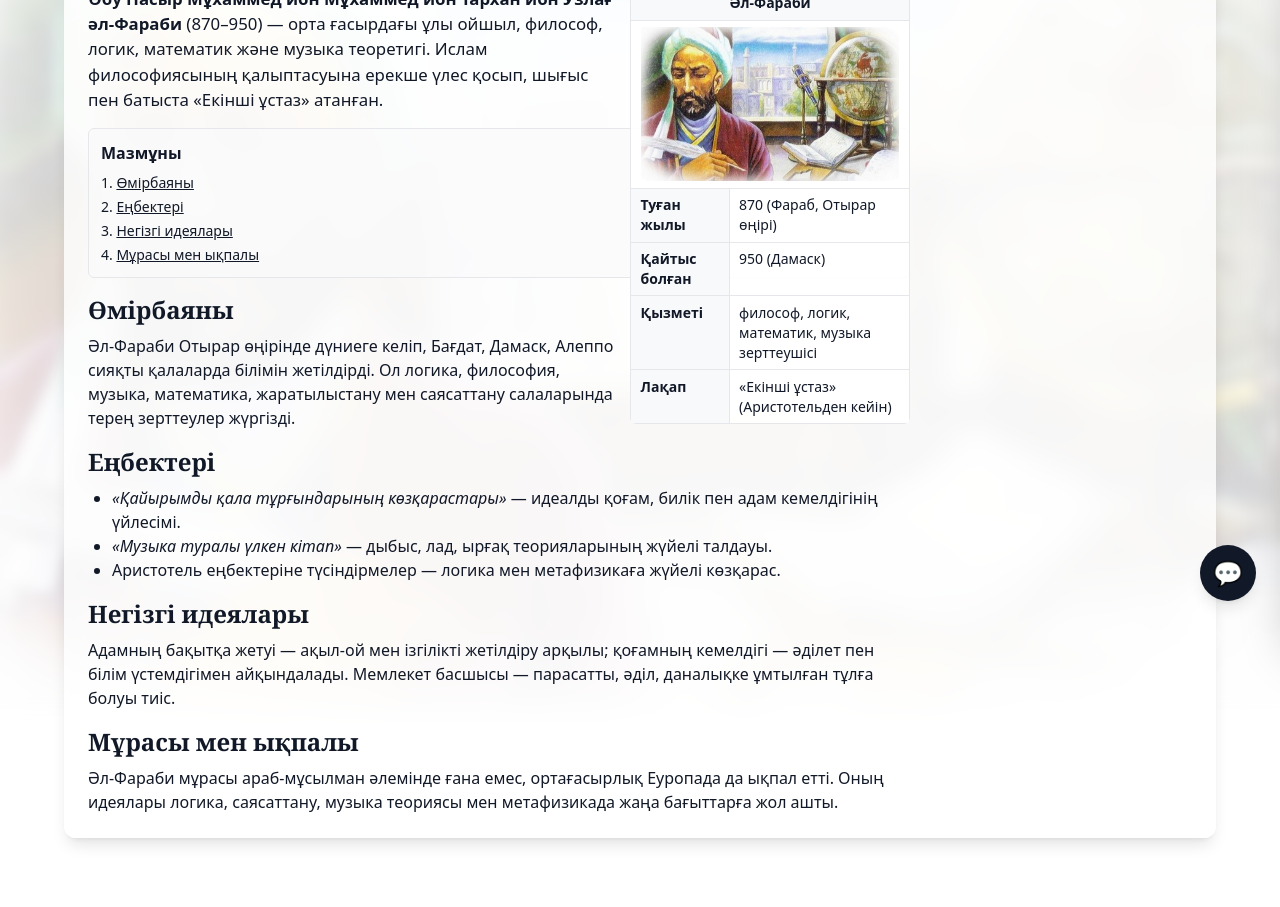
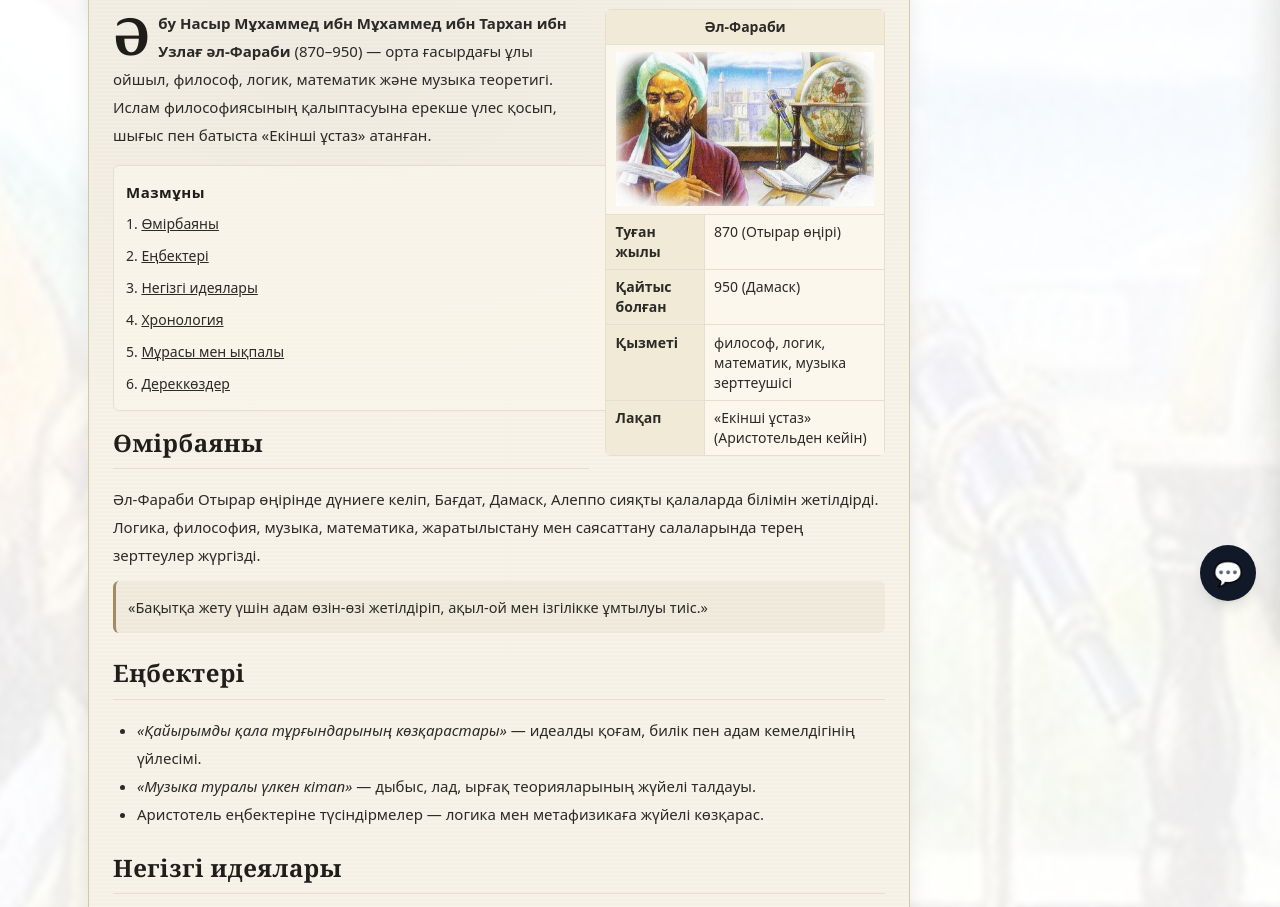
Before and after one commit to Nur228/alfarabi-chat, a website: page public/index.html in a window 1280 px wide. Shown: the part 103-1010 px from the top of the page. Before the commit the page ends 941 px from the top, so only its background shows below. Drawn offline with nearby package versions, Linux system fonts and the light colour scheme.

Commit message:
Добавлен фон и автозакрытие чата

```diff
--- a/public/index.html
+++ b/public/index.html
@@ -3,261 +3,252 @@
   <head>
     <meta charset="UTF-8" />
     <meta name="viewport" content="width=device-width,initial-scale=1" />
-    <title>Әл-Фараби — Уикипедия стилі</title>
+    <title>Әл-Фараби — Энциклопедия (тарихи стиль)</title>
     <script src="https://cdn.tailwindcss.com"></script>
     <style>
-      /* Панель чата */
-      .chat-panel {
-        transition: transform 0.4s ease-in-out;
-      }
-      .chat-panel.closed {
-        transform: translateX(100%);
+      /* ===== Историческая тема (без сборок) ===== */
+      :root{
+        --paper:#f7f3e8;          /* пергаментный фон */
+        --ink:#2b2a27;            /* “чернила” */
+        --sepia:#a68a64;          /* акцент */
+        --orn:#d2c7ad;            /* орнамент/границы */
       }
 
-      /* Инфобокс және уикипедия стилі */
-      .infobox th {
-        background: #f8f9fa;
-        font-weight: 600;
-      }
-      .infobox td,
-      .infobox th {
-        border: 1px solid #e5e7eb;
-        padding: 0.4rem 0.6rem;
-        vertical-align: top;
-      }
-      .toc a {
-        text-decoration: underline;
-      }
-      .mw hr {
-        border-color: #e5e7eb;
-        margin: 0.75rem 0 1rem;
-      }
-      .first-par {
-        font-size: 1.05rem;
+      /* Пергаментный бокс */
+      .history-paper{
+        background:
+          radial-gradient(1200px 600px at 30% 10%, rgba(0,0,0,.03), transparent 60%),
+          radial-gradient(1000px 500px at 90% 80%, rgba(0,0,0,.025), transparent 55%),
+          repeating-linear-gradient(0deg, rgba(0,0,0,.012) 0 2px, rgba(255,255,255,.02) 2px 4px),
+          var(--paper);
+        color: var(--ink);
+        border: 1px solid var(--orn);
+        box-shadow:
+          0 8px 24px rgba(0,0,0,.08),
+          inset 0 1px 0 rgba(255,255,255,.5);
       }
 
-      /* Фон при открытом чате */
-      #overlay {
-        position: fixed;
-        inset: 0;
-        background: rgba(0, 0, 0, 0.4);
-        opacity: 0;
-        pointer-events: none;
-        transition: opacity 0.4s ease-in-out;
-        z-index: 30;
+      /* Декоративная рамка сверху/снизу */
+      .history-frame{
+        position:relative;
       }
-      #overlay.visible {
-        opacity: 1;
-        pointer-events: all;
+      .history-frame:before,
+      .history-frame:after{
+        content:"";
+        position:absolute; left:18px; right:18px; height:8px;
+        background:
+          linear-gradient(90deg, transparent, var(--orn), transparent);
+        opacity:.65;
       }
+      .history-frame:before{ top:10px; }
+      .history-frame:after{ bottom:10px; }
+
+      /* Заголовки с малой_caps и тонкой линией (как вики, но теплее) */
+      .hcap{ font-variant: small-caps; letter-spacing:.5px; color:#1f1e1b; }
+      .rule{ border:0; border-top:1px solid #e5dfcf; margin:.6rem 0 1rem; }
+
+      /* Дроп-кап для первого абзаца */
+      .first-par:first-letter{
+        float:left;
+        font-size:3.2rem;
+        line-height:.9;
+        padding:.2rem .5rem .1rem 0;
+        font-weight:700;
+        color:#1e1d1a;
+        font-family: Georgia, "Times New Roman", serif;
+      }
+
+      /* Боковая цитата */
+      .pullquote{
+        border-left:3px solid var(--sepia);
+        background: rgba(166,138,100,.08);
+      }
+
+      /* Вики-инфобокс */
+      .infobox th{ background:#f1ead6; font-weight:600; }
+      .infobox td, .infobox th{
+        border:1px solid #e5dfcf; padding:.45rem .6rem; vertical-align:top;
+      }
+
+      /* Лента времени */
+      .timeline{ position:relative; padding-left:1rem; }
+      .timeline:before{
+        content:""; position:absolute; left:.35rem; top:.25rem; bottom:.25rem;
+        width:2px; background:#d9d2bf;
+      }
+      .timeline-item{ position:relative; margin:0 0 .9rem 0; padding-left:1rem; }
+      .timeline-item:before{
+        content:""; position:absolute; left:-.2rem; top:.25rem;
+        width:.55rem; height:.55rem; border-radius:50%;
+        background:#8f7b58; box-shadow:0 0 0 3px #ece5d3;
+      }
+      .timeline-year{ font-weight:700; color:#5a4b34; margin-right:.35rem; }
+
+      /* Сноски */
+      .footnotes li{ margin:.35rem 0; }
+      .footnotes sup{ color:#6c5b3e; }
+
+      /* Чат: выезд/закрытие */
+      .chat-panel{ transition: transform .4s ease-in-out; }
+      .chat-panel.closed{ transform: translateX(100%); }
+
+      /* Кнопка чата поверх всего */
+      #toggleChat{ -webkit-tap-highlight-color: transparent; }
     </style>
   </head>
 
-  <body class="relative min-h-screen text-gray-900">
-    <!-- 📸 Фон с блюром -->
-    <div
-      class="fixed inset-0 -z-10 bg-center bg-cover bg-no-repeat"
-      style="background-image:url('./alfarabi.jpg'); filter:blur(6px); transform:scale(1.04); opacity:.2;">
-    </div>
-
-    <!-- Затемнение при открытом чате -->
-    <div id="overlay"></div>
+  <body class="relative min-h-screen bg-white text-[15px] leading-7 text-gray-900">
+    <!-- Фон (мягкий, опционально можно убрать: Википедия обычно без фона) -->
+    <div class="absolute inset-0 -z-10 bg-center bg-cover bg-no-repeat opacity-[.08]"
+         style="background-image:url('./alfarabi.jpg')"></div>
 
     <!-- Кнопка чата -->
-    <button
-      id="toggleChat"
-      class="fixed bottom-24 right-6 z-50 w-14 h-14 rounded-full bg-gray-900 text-white shadow-lg hover:bg-black text-2xl flex items-center justify-center transition-transform active:scale-95"
-      aria-label="Ашу чат"
-    >
-      💬
-    </button>
+  <button id="toggleChat"
+    class="fixed bottom-24 right-6 z-50 w-14 h-14 rounded-full bg-gray-900 text-white shadow-lg hover:bg-black text-2xl flex items-center justify-center transition-transform active:scale-95"
+    aria-label="Открыть чат">💬</button>
 
-    <!-- Основной контент -->
-    <main class="mw max-w-6xl mx-auto px-4 lg:px-6 py-6 bg-white/80 backdrop-blur-md rounded-xl shadow-lg">
+    <!-- Контент как у вики: слева статья, справа место под выезжающий чат -->
+    <main class="max-w-6xl mx-auto px-4 lg:px-6 py-6">
       <div class="grid grid-cols-12 gap-6">
-        <article class="col-span-12 lg:col-span-9 text-left">
-          <h1 class="text-3xl font-serif font-bold">Әбу Насыр әл-Фараби</h1>
-          <hr />
+        <!-- СТАТЬЯ -->
+        <article class="col-span-12 lg:col-span-9 text-left history-paper history-frame rounded-xl p-6">
+          <header>
+            <h1 class="text-3xl font-serif font-bold hcap">Әбу Насыр әл-Фараби</h1>
+            <hr class="rule" />
+          </header>
 
-          <!-- Инфобокс -->
-          <aside
-            class="infobox bg-white/90 text-sm float-right w-[280px] ml-4 mb-4 rounded-md overflow-hidden"
-          >
+          <!-- Инфобокс (справа внутри статьи) -->
+          <aside class="infobox bg-[#fbf7ec] text-sm float-right w-[280px] ml-4 mb-4 rounded-md overflow-hidden">
             <table class="w-full border-collapse">
               <tbody>
-                <tr>
-                  <th colspan="2" class="text-center">Әл-Фараби</th>
-                </tr>
+                <tr><th colspan="2" class="text-center">Әл-Фараби</th></tr>
                 <tr>
                   <td colspan="2" class="p-0">
-                    <img
-                      src="./alfarabi.jpg"
-                      alt="Әл-Фараби"
-                      class="w-full h-auto block"
-                    />
+                    <img src="./alfarabi.jpg" alt="Әл-Фараби" class="w-full h-auto block">
                   </td>
                 </tr>
-                <tr>
-                  <th>Туған жылы</th>
-                  <td>870 (Фараб, Отырар өңірі)</td>
-                </tr>
-                <tr>
-                  <th>Қайтыс болған</th>
-                  <td>950 (Дамаск)</td>
-                </tr>
-                <tr>
-                  <th>Қызметі</th>
-                  <td>философ, логик, математик, музыка зерттеушісі</td>
-                </tr>
-                <tr>
-                  <th>Лақап</th>
-                  <td>«Екінші ұстаз» (Аристотельден кейін)</td>
-                </tr>
+                <tr><th>Туған жылы</th><td>870 (Отырар өңірі)</td></tr>
+                <tr><th>Қайтыс болған</th><td>950 (Дамаск)</td></tr>
+                <tr><th>Қызметі</th><td>философ, логик, математик, музыка зерттеушісі</td></tr>
+                <tr><th>Лақап</th><td>«Екінші ұстаз» (Аристотельден кейін)</td></tr>
               </tbody>
             </table>
           </aside>
 
+          <!-- Первый абзац с дропкапом -->
           <p class="first-par">
-            <strong
-              >Әбу Насыр Мұхаммед ибн Мұхаммед ибн Тархан ибн Узлағ әл-Фараби</strong
-            >
-            (870–950) — орта ғасырдағы ұлы ойшыл, философ, логик, математик және
-            музыка теоретигі. Ислам философиясының қалыптасуына ерекше үлес
-            қосып, шығыс пен батыста «Екінші ұстаз» атанған.
+            <strong>Әбу Насыр Мұхаммед ибн Мұхаммед ибн Тархан ибн Узлағ әл-Фараби</strong> (870–950) —
+            орта ғасырдағы ұлы ойшыл, философ, логик, математик және музыка теоретигі. Ислам философиясының
+            қалыптасуына ерекше үлес қосып, шығыс пен батыста «Екінші ұстаз» атанған.
           </p>
 
-          <nav
-            class="toc bg-gray-50/70 border border-gray-200 rounded-md p-3 my-4"
-          >
-            <div class="font-semibold mb-2">Мазмұны</div>
-            <ol class="list-decimal list-inside space-y-1 text-sm">
-              <li><a href="#life">Өмірбаяны</a></li>
-              <li><a href="#works">Еңбектері</a></li>
-              <li><a href="#ideas">Негізгі идеялары</a></li>
-              <li><a href="#legacy">Мұрасы мен ықпалы</a></li>
+          <!-- Оглавление -->
+          <nav class="bg-[#fbf7ec]/70 border border-[#e5dfcf] rounded-md p-3 my-4">
+            <div class="font-semibold hcap">Мазмұны</div>
+            <ol class="list-decimal list-inside space-y-1 text-[14px] mt-1">
+              <li><a href="#life" class="underline">Өмірбаяны</a></li>
+              <li><a href="#works" class="underline">Еңбектері</a></li>
+              <li><a href="#ideas" class="underline">Негізгі идеялары</a></li>
+              <li><a href="#timeline" class="underline">Хронология</a></li>
+              <li><a href="#legacy" class="underline">Мұрасы мен ықпалы</a></li>
+              <li><a href="#refs" class="underline">Дереккөздер</a></li>
             </ol>
           </nav>
 
-          <section id="life" class="prose max-w-none">
-            <h2 class="text-2xl font-serif font-semibold mb-2">Өмірбаяны</h2>
+          <section id="life" class="mt-4">
+            <h2 class="text-2xl font-serif font-semibold hcap">Өмірбаяны</h2>
+            <hr class="rule" />
             <p>
-              Әл-Фараби Отырар өңірінде дүниеге келіп, Бағдат, Дамаск, Алеппо
-              сияқты қалаларда білімін жетілдірді. Ол логика, философия, музыка,
-              математика, жаратылыстану мен саясаттану салаларында терең
-              зерттеулер жүргізді.
+              Әл-Фараби Отырар өңірінде дүниеге келіп, Бағдат, Дамаск, Алеппо сияқты қалаларда білімін жетілдірді.
+              Логика, философия, музыка, математика, жаратылыстану мен саясаттану салаларында терең зерттеулер жүргізді.
+            </p>
+            <p class="pullquote rounded-md p-3 mt-3 text-[14.5px]">
+              «Бақытқа жету үшін адам өзін-өзі жетілдіріп, ақыл-ой мен ізгілікке ұмтылуы тиіс.»
             </p>
           </section>
 
-          <section id="works" class="prose max-w-none mt-4">
-            <h2 class="text-2xl font-serif font-semibold mb-2">Еңбектері</h2>
+          <section id="works" class="mt-6">
+            <h2 class="text-2xl font-serif font-semibold hcap">Еңбектері</h2>
+            <hr class="rule" />
             <ul class="list-disc pl-6">
-              <li>
-                <em>«Қайырымды қала тұрғындарының көзқарастары»</em> — идеалды
-                қоғам, билік пен адам кемелдігінің үйлесімі.
-              </li>
-              <li>
-                <em>«Музыка туралы үлкен кітап»</em> — дыбыс, лад, ырғақ
-                теорияларының жүйелі талдауы.
-              </li>
-              <li>
-                Аристотель еңбектеріне түсіндірмелер — логика мен метафизикаға
-                жүйелі көзқарас.
-              </li>
+              <li><em>«Қайырымды қала тұрғындарының көзқарастары»</em> — идеалды қоғам, билік пен адам кемелдігінің үйлесімі.</li>
+              <li><em>«Музыка туралы үлкен кітап»</em> — дыбыс, лад, ырғақ теорияларының жүйелі талдауы.</li>
+              <li>Аристотель еңбектеріне түсіндірмелер — логика мен метафизикаға жүйелі көзқарас.</li>
             </ul>
           </section>
 
-          <section id="ideas" class="prose max-w-none mt-4">
-            <h2 class="text-2xl font-serif font-semibold mb-2">
-              Негізгі идеялары
-            </h2>
+          <section id="ideas" class="mt-6">
+            <h2 class="text-2xl font-serif font-semibold hcap">Негізгі идеялары</h2>
+            <hr class="rule" />
             <p>
-              Адамның бақытқа жетуі — ақыл-ой мен ізгілікті жетілдіру арқылы;
-              қоғамның кемелдігі — әділет пен білім үстемдігімен айқындалады.
-              Мемлекет басшысы — парасатты, әділ, даналықке ұмтылған тұлға
-              болуы тиіс.
+              Адамның бақытқа жетуі — ақыл-ой мен ізгілікті жетілдіру арқылы; қоғамның кемелдігі — әділет пен білім үстемдігімен.
+              Мемлекет басшысы — парасатты, әділ, даналыққа ұмтылған тұлға болуы тиіс.
             </p>
           </section>
 
-          <section id="legacy" class="prose max-w-none mt-4">
-            <h2 class="text-2xl font-serif font-semibold mb-2">
-              Мұрасы мен ықпалы
-            </h2>
+          <!-- Хронология как “исторический” элемент -->
+          <section id="timeline" class="mt-6">
+            <h2 class="text-2xl font-serif font-semibold hcap">Хронология</h2>
+            <hr class="rule" />
+            <div class="timeline mt-2">
+              <div class="timeline-item"><span class="timeline-year">870</span>Отырар өңірінде дүниеге келді.</div>
+              <div class="timeline-item"><span class="timeline-year">~900</span>Бағдатқа барып, ғылымға ден қойды.</div>
+              <div class="timeline-item"><span class="timeline-year">~940</span>Қоғам, логика, музыка туралы ірі еңбектер жазды.</div>
+              <div class="timeline-item"><span class="timeline-year">950</span>Дамаскіде дүниеден өтті.</div>
+            </div>
+          </section>
+
+          <section id="legacy" class="mt-6">
+            <h2 class="text-2xl font-serif font-semibold hcap">Мұрасы мен ықпалы</h2>
+            <hr class="rule" />
             <p>
-              Әл-Фараби мұрасы араб-мұсылман әлемінде ғана емес,
-              ортағасырлық Еуропада да ықпал етті. Оның идеялары логика,
-              саясаттану, музыка теориясы мен метафизикада жаңа бағыттарға жол
-              ашты.
+              Әл-Фараби мұрасы ислам әлемінде ғана емес, ортағасырлық Еуропада да ықпал етті. Логика, саясаттану,
+              музыка теориясы мен метафизикада жаңа бағыттарға жол ашты.
             </p>
           </section>
+
+          <section id="refs" class="mt-6">
+            <h2 class="text-2xl font-serif font-semibold hcap">Дереккөздер</h2>
+            <hr class="rule" />
+            <ol class="footnotes list-decimal pl-6 text-[14px]">
+              <li><sup>[1]</sup> Классикалық араб-парсы дереккөздері</li>
+              <li><sup>[2]</sup> Заманауи зерттеулер және аудармалар</li>
+            </ol>
+          </section>
+          <div class="clear-both"></div>
         </article>
 
+        <!-- Пустая колонка справа (под панель чата) -->
         <div class="col-span-12 lg:col-span-3"></div>
       </div>
     </main>
 
     <!-- Панель чата -->
-    <div
-      id="chatPanel"
-      class="chat-panel closed fixed top-0 right-0 h-[calc(100%-5rem)] mt-5 w-[22%] min-w-[320px] bg-white/85 backdrop-blur-md shadow-2xl border-l border-gray-200 flex flex-col z-40 rounded-tl-2xl"
-    >
-      <header
-        class="px-4 py-3 border-b flex justify-between items-center bg-white/70 backdrop-blur"
-      >
+    <div id="chatPanel"
+      class="chat-panel closed fixed top-0 right-0 h-[calc(100%-5rem)] mt-5 w-[22%] min-w-[320px] bg-white/90 backdrop-blur-md shadow-2xl border-l border-gray-200 flex flex-col z-40 rounded-tl-2xl">
+      <header class="px-4 py-3 border-b flex justify-between items-center bg-white/70 backdrop-blur">
         <h2 class="text-lg font-semibold">Чат</h2>
-        <button
-          id="clear"
-          class="text-xs px-3 py-1.5 border rounded-lg hover:bg-gray-100"
-        >
-          Жою
-        </button>
+        <button id="clear" class="text-xs px-3 py-1.5 border rounded-lg hover:bg-gray-100">Жою</button>
       </header>
       <div class="flex-1 p-3 overflow-y-auto space-y-3" id="chat"></div>
       <form id="form" class="border-t p-3 flex gap-2">
-        <input
-          id="input"
-          class="flex-1 border rounded-xl px-3 py-2 focus:outline-none focus:ring-2 focus:ring-gray-900"
-          placeholder="Сұрағыңызды жазыңыз..."
-        />
-        <button
-          class="px-4 py-2 rounded-xl bg-gray-900 text-white hover:bg-black"
-          type="submit"
-        >
-          →
-        </button>
+        <input id="input" class="flex-1 border rounded-xl px-3 py-2 focus:outline-none focus:ring-2 focus:ring-gray-900"
+               placeholder="Сұрағыңызды жазыңыз..." />
+        <button class="px-4 py-2 rounded-xl bg-gray-900 text-white hover:bg-black" type="submit">→</button>
       </form>
     </div>
 
     <script src="./app.js"></script>
     <script>
+      // Тоггл чата
       const toggleBtn = document.getElementById("toggleChat");
       const chatPanel = document.getElementById("chatPanel");
-      const overlay = document.getElementById("overlay");
-
       if (toggleBtn && chatPanel) {
         let isOpen = false;
-
-        // 🔹 Открытие/закрытие по кнопке
         toggleBtn.addEventListener("click", () => {
           isOpen = !isOpen;
-          if (isOpen) {
-            chatPanel.classList.remove("closed");
-            overlay.classList.add("visible");
-            toggleBtn.textContent = "✖";
-          } else {
-            chatPanel.classList.add("closed");
-            overlay.classList.remove("visible");
-            toggleBtn.textContent = "💬";
-          }
-        });
-
-        // 🔹 Клик по фону — закрывает чат
-        overlay.addEventListener("click", () => {
-          if (isOpen) {
-            chatPanel.classList.add("closed");
-            overlay.classList.remove("visible");
-            toggleBtn.textContent = "💬";
-            isOpen = false;
-          }
+          if (isOpen) { chatPanel.classList.remove("closed"); toggleBtn.textContent = "✖"; }
+          else { chatPanel.classList.add("closed"); toggleBtn.textContent = "💬"; }
         });
       }
     </script>
```
